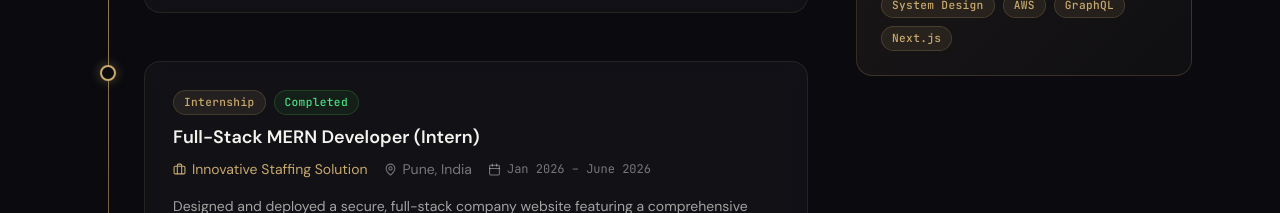
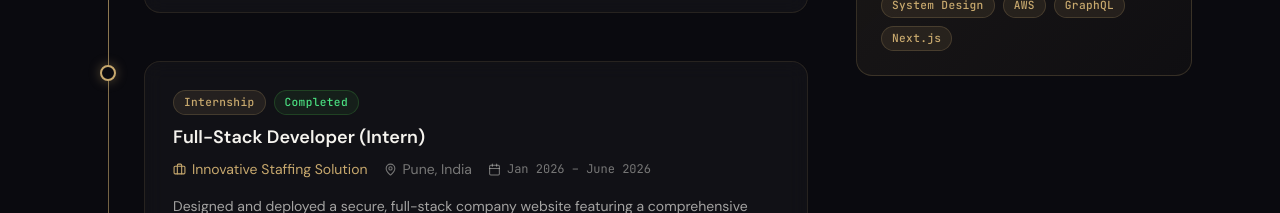
Before and after one commit to Amir-Shaikh236/MyPortfolio, a React (Vite) app in the folder portfolio/: page / in a window 1280 px wide. Shown: the part 6900-7113 px from the top of the page. Built offline with nearby package versions, Linux system fonts and the light colour scheme; a web font is replaced by a local one.

Commit message:
Finished

```diff
--- a/portfolio/src/data/portfolio.js
+++ b/portfolio/src/data/portfolio.js
@@ -178,7 +178,7 @@ export const experience = [
     ],
   },
   {
-    role: "Full-Stack MERN Developer (Intern)",
+    role: "Full-Stack Developer (Intern)",
     company: "Innovative Staffing Solution",
     location: "Pune, India",
     period: "Jan 2026 – June 2026",
```
